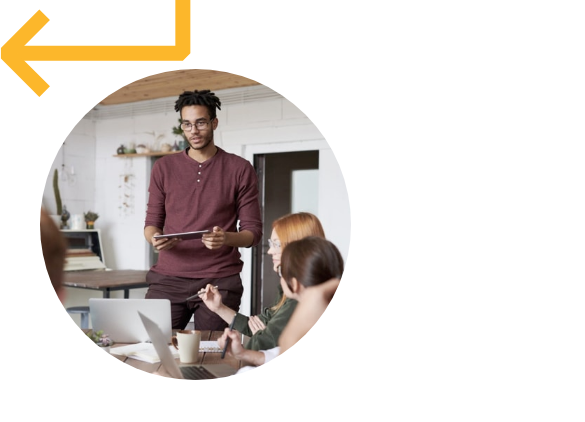
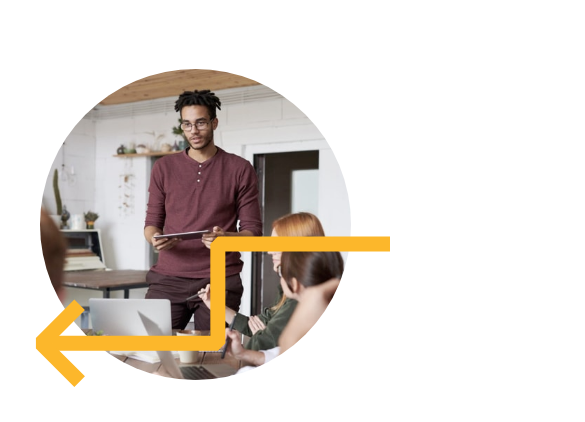
Before and after one commit to richieAiello/scoot-website, a website built with Parcel: page src/html/careers.html in a window 390 px wide. Shown: the part 227-649 px from the top of the page, 585 px wide, since content can reach past the window. Built offline with nearby package versions, Linux system fonts and the light colour scheme.

Commit message:
Pattern positioning for careers.html on mobile.

```diff
--- a/src/html/careers.html
+++ b/src/html/careers.html
@@ -53,7 +53,8 @@
     <img src="../assets/patterns/white-circles.svg" alt="" class="pattern pattern--secondary pattern--hero-secondary">
   </header>
   <main class="main">
-    <section class="information container">
+    <section class="information">
+      <div class="container">
         <div class="information__wrapper">
           <div class="information__context">
             <h2 class="information__heading main__heading heading">
@@ -66,6 +67,7 @@
             </p>
             <a href="#" class="btn btn--information link">Say Hello</a>
           </div>
+          <div class="information__wrapper--secondary">
             <img
               src="../assets/images/join-us.jpg"
               alt="A person viewing the scoot app on their smartphone."
@@ -74,14 +76,16 @@
             <img
               src="../assets/patterns/left-downward-arrow.svg"
               alt=""
-          class="pattern pattern--primary pattern--information-arrow-left-1"
+              class="pattern pattern--primary pattern--careers-arrow"
             >
+          </div>
           <!-- Hidden on mobile. -->
           <img
             src="../assets/patterns/circle.svg"
             alt=""
             class="pattern pattern--secondary pattern--information-circle"
           >
+        </div>
       </div>
     </section>
     <section class="values container">
--- a/src/styles/main.scss
+++ b/src/styles/main.scss
@@ -771,6 +771,11 @@ $black: #000000;
     top: -10px;
   }
 
+  &--careers-arrow {
+    left: -5px;
+    bottom: 0;
+  }
+
   &--sign-up {
     opacity: 10%;
     height: 347px;
```
Lines whose indentation alone changed are shown as unchanged.
